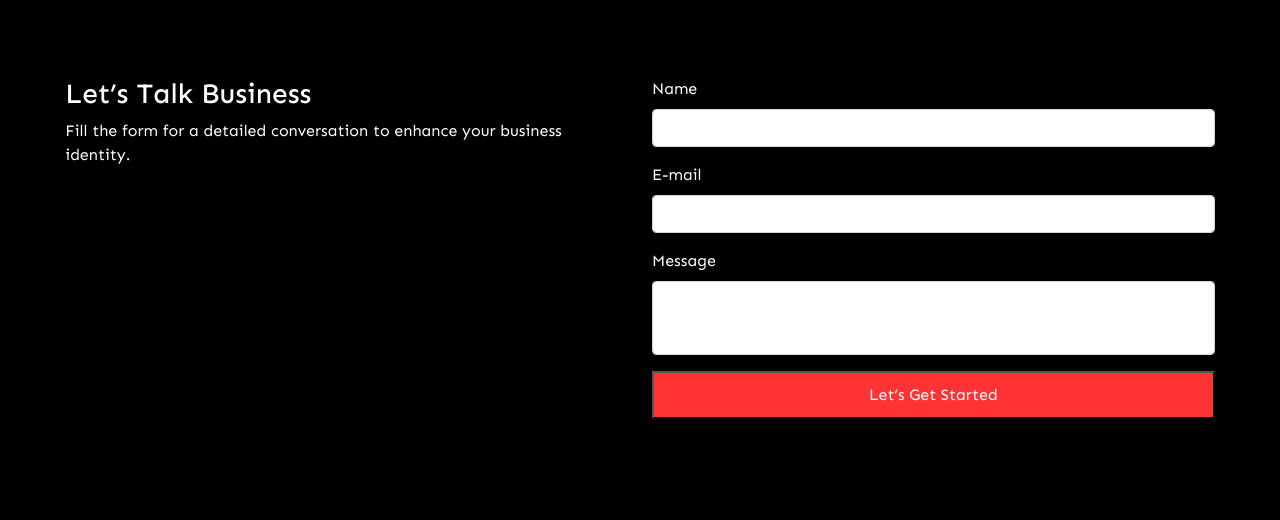
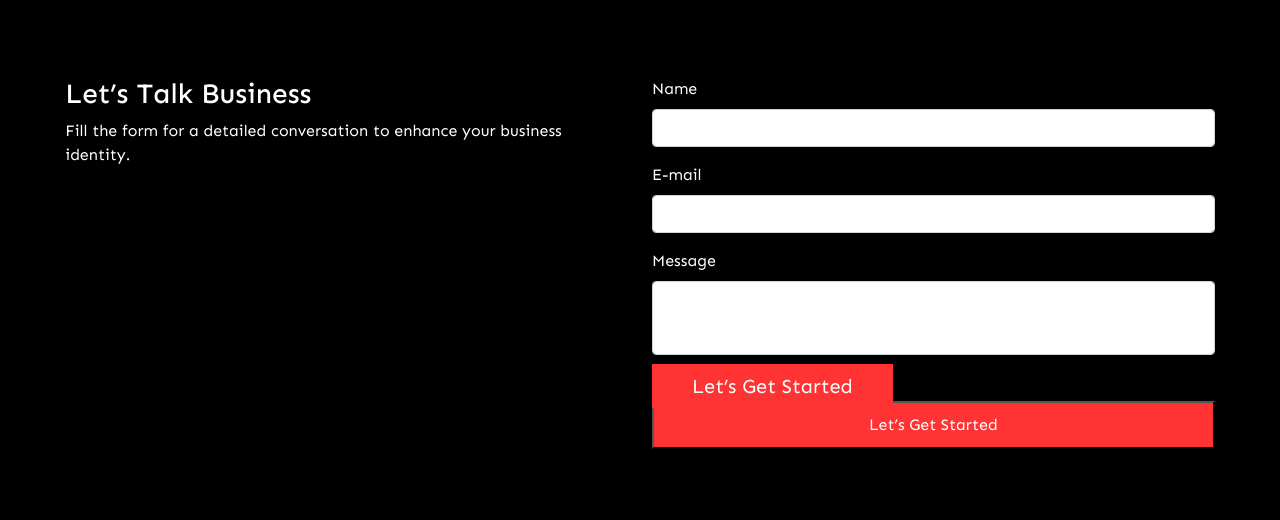
Before and after one commit to shalabh0193/designbyshalabh, a plain HTML site: page index.html in a window 1280 px wide. Shown: the part 5587-6107 px from the top of the page. Drawn offline with nearby package versions, Linux system fonts and the light colour scheme.

Commit message:
Update index.html

```diff
--- a/index.html
+++ b/index.html
@@ -337,8 +337,8 @@
                                     <input type="text" class="form-control p-4" id="exampleInputMessage" aria-describedby="emailHelp">
 
                                   </div>
-
-                               <button type="submit" class="btnlet " >Let’s Get Started</button>
+                                <a class="link1" href="mailto:shalabhagarwal91@gmail.com">Let’s Get Started</a>
+                               <button type="submit" class="btnlet" >Let’s Get Started</button>
                               </form>
                         </form>
                     </div>
```
